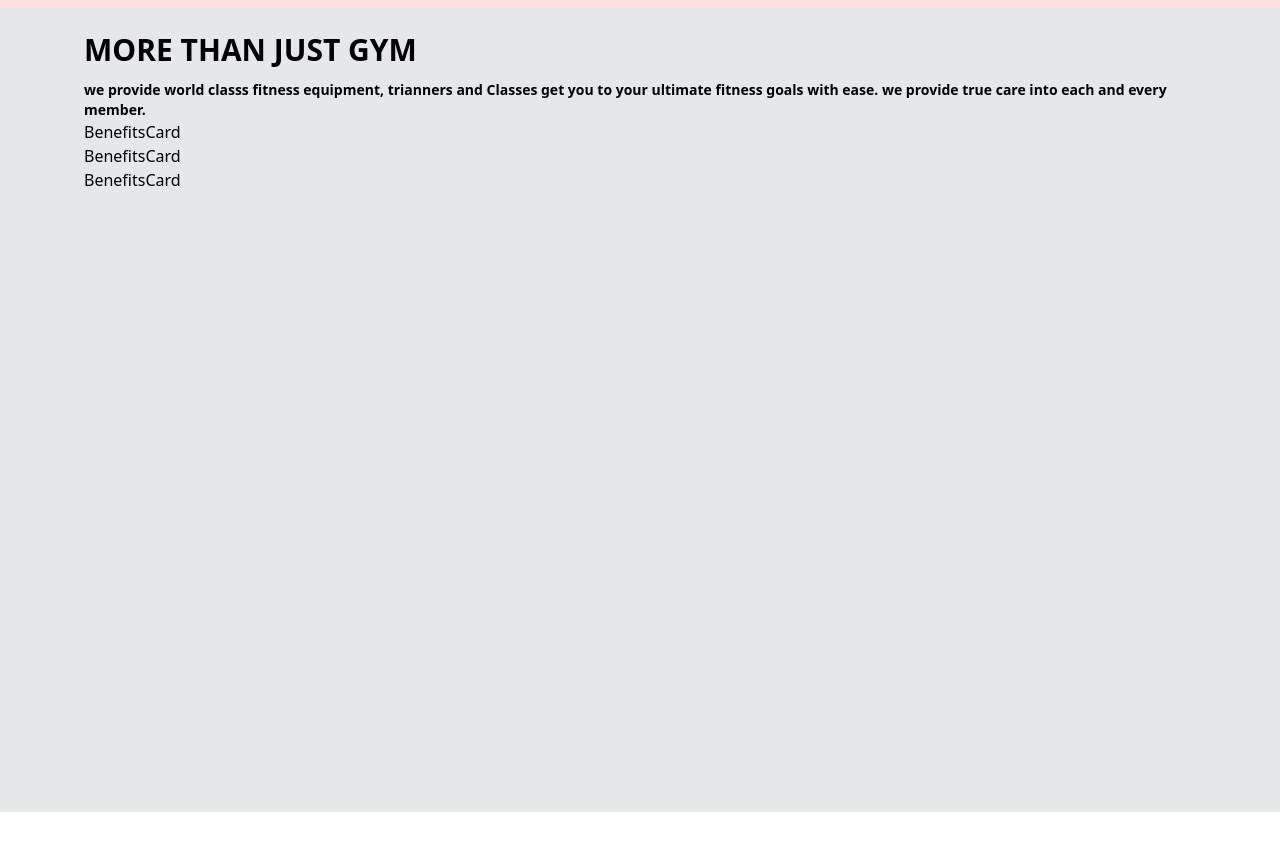
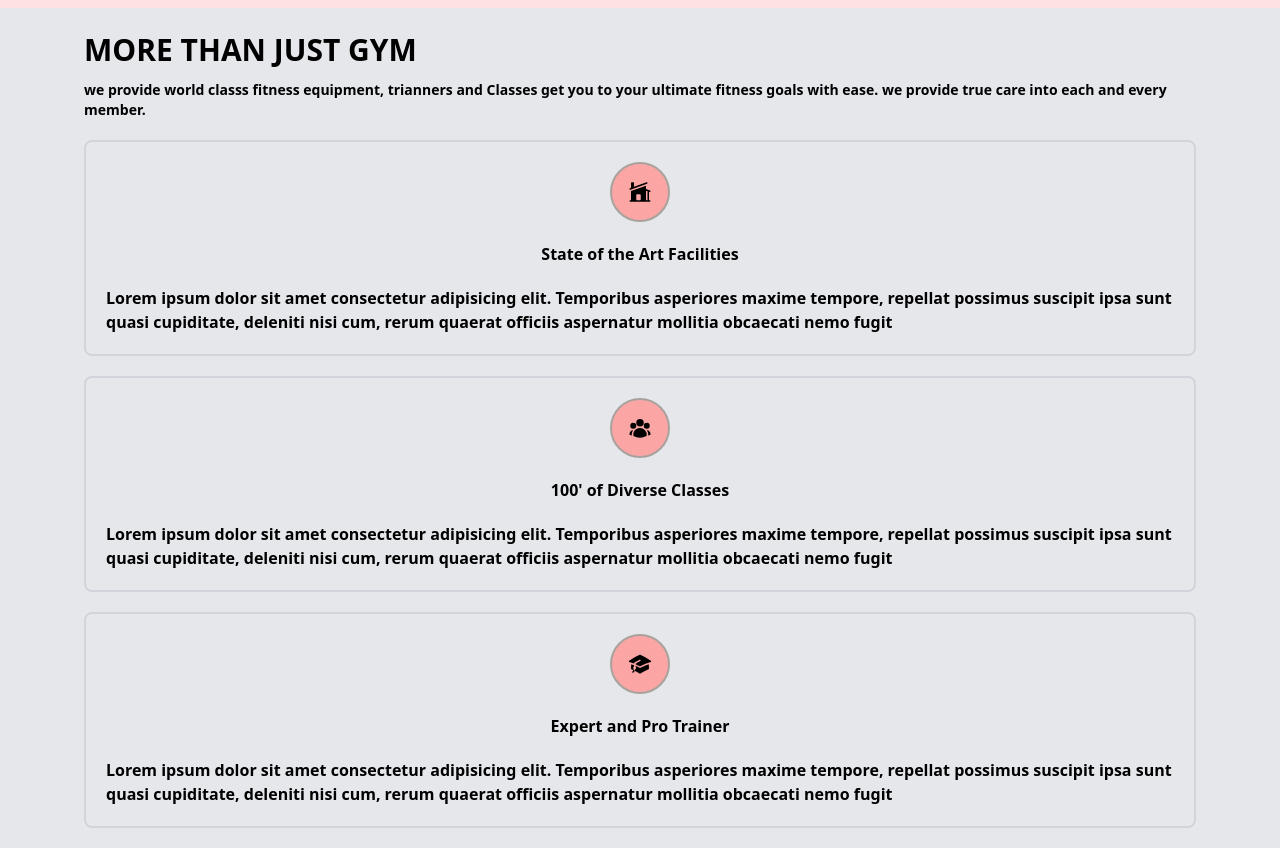
Before and after one commit to arshamghobadi/gym-app, a React (Create React App) app: page / in a window 1280 px wide. Shown: the part 920-1768 px from the top of the page. Before the commit the page ends 1732 px from the top, so only its background shows below. Built offline with nearby package versions, Linux system fonts and the light colour scheme; the HTML template or start-up script is replaced by a standard one.

Commit message:
benefits page compelete

```diff
--- a/src/scenes/benefits/BenefitsCard.tsx
+++ b/src/scenes/benefits/BenefitsCard.tsx
@@ -1,5 +1,3 @@
-import React from 'react';
-
 type Props = {
   data: {
     icon: JSX.Element;
@@ -9,5 +7,13 @@ type Props = {
 };
 
 export default function BenefitsCard({ data }: Props) {
-  return <div>BenefitsCard</div>;
+  return (
+    <div className="flex flex-col p-5 items-center space-y-5 mt-5 border-2 border-gray-300 rounded-lg font-semibold">
+      <div className="flex border-2 border-stone-400 bg-red-300 p-4 rounded-full ">
+        {data.icon}
+      </div>
+      <div>{data.title}</div>
+      <div>{data.description}</div>
+    </div>
+  );
 }
```
